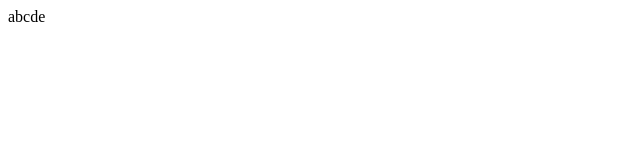
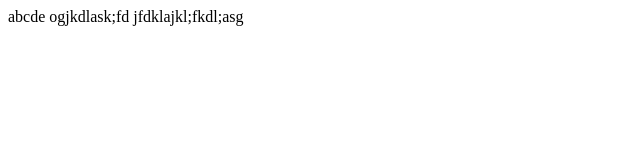
Before and after one commit to EricTseng/20160621web, a plain HTML site: page index.html in a window 1280 px wide. Shown: the whole page, without its empty margins (0-640 px from the left). Drawn offline with Linux system fonts and the light colour scheme.

Commit message:
add index.html 2 line

```diff
--- a/index.html
+++ b/index.html
@@ -6,5 +6,7 @@
 </head>
 <body>
   abcde
+  ogjkdlask;fd
+  jfdklajkl;fkdl;asg
 </body>
 </html>
```
